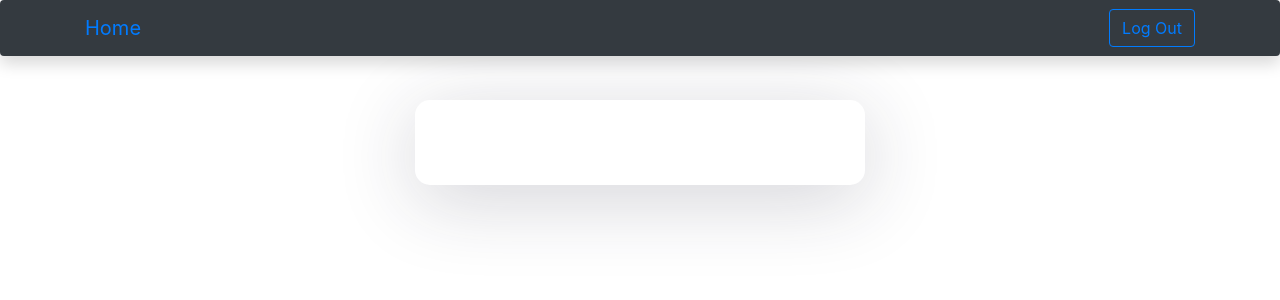
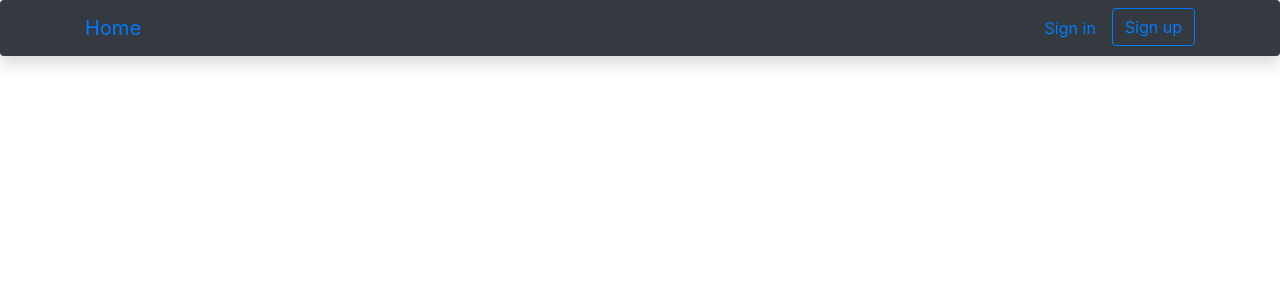
Before and after one commit to dawntillrise/store, a Vue app in the folder client/: page / in a window 1280 px wide. Shown: the top 300 px of the page. Built offline with nearby package versions, Linux system fonts and the light colour scheme.

Commit message:
fix home, login, logout

```diff
--- a/client/package.json
+++ b/client/package.json
@@ -3,7 +3,7 @@
   "version": "0.1.0",
   "private": true,
   "scripts": {
-    "serve": "vue-cli-service serve",
+    "s": "vue-cli-service serve",
     "build": "vue-cli-service build"
   },
   "dependencies": {
@@ -12,7 +12,7 @@
     "core-js": "^3.6.5",
     "vue": "^3.0.0",
     "vue-router": "^4.0.0-0",
-    "vuex": "^4.0.0-0"
+    "vuex": "^4.0.0-rc.2"
   },
   "devDependencies": {
     "@vue/cli-plugin-babel": "~4.5.0",
--- a/client/src/App.vue
+++ b/client/src/App.vue
@@ -7,14 +7,11 @@
           Home
         </a>
         <ul class="nav navbar-nav flex-row float-right">
-          <li class="nav-item" v-if='!auth'>
+          <li class="nav-item">
             <router-link class="nav-link pr-3" to="/login">Sign in</router-link>
           </li>
-          <li class="nav-item" v-if='!auth'>
+          <li class="nav-item">
             <router-link class="btn btn-outline-primary" to="/signup">Sign up</router-link>
-          </li>
-          <li  class="nav-item" v-if='auth'>
-            <ul class="btn btn-outline-primary" @click="onLogout">Log Out</ul>
           </li>
         </ul>
       </div>
@@ -22,26 +19,8 @@
 
     <!-- Main -->
     <div class="App">
-      <div class="vertical-center">
-        <div class="inner-block">
+
           <router-view />
-        </div>
-      </div>
     </div>
   </div>
 </template>
-
-<script>
-  export default {
-    computed: {
-      auth () {
-        return this.$store.getters.ifAuthenticated
-      }
-    },
-    methods: {
-      onLogout() {
-        this.$store.dispatch('logout')
-      }
-    }
-  }
-</script>
--- a/client/src/components/Login.vue
+++ b/client/src/components/Login.vue
@@ -1,5 +1,7 @@
 <template>
     <div class="vue-tempalte">
+         <div class="vertical-center">
+        <div class="inner-block">
         <form method="post" v-on:submit.prevent="loginUser">
             <h3>Sign In</h3>
 
@@ -20,6 +22,8 @@
             </p>
 
         </form>
+        </div>
+      </div>
     </div>
 </template>
 
--- a/client/src/components/Signup.vue
+++ b/client/src/components/Signup.vue
@@ -1,5 +1,7 @@
 <template>
     <div class="vue-tempalte">
+         <div class="vertical-center">
+        <div class="inner-block">
         <form method="post" v-on:submit.prevent="createUser">
             <h3>Sign Up</h3>
 
@@ -25,6 +27,8 @@
                 <router-link :to="{name: 'login'}">sign in?</router-link>
             </p>
         </form>
+        </div>
+      </div>
     </div>
 </template>
 
--- a/package.json
+++ b/package.json
@@ -5,7 +5,7 @@
   "main": "index.js",
   "scripts": {
     "start": "node index",
-    "dev": "nodemon index"
+    "d": "nodemon index"
   },
   "author": "",
   "license": "ISC",
```
Also changed, not shown: 1 other file (tests, documents, lock files or other folders).
